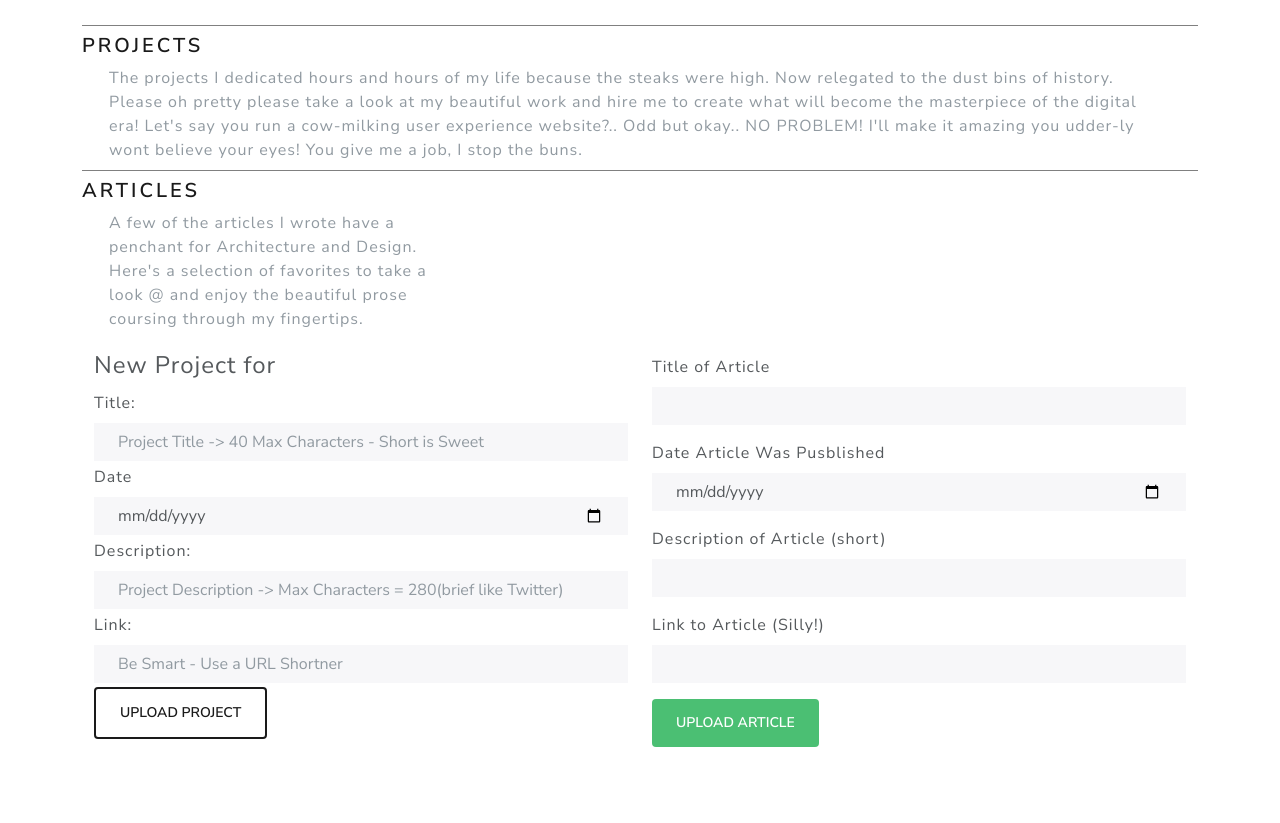
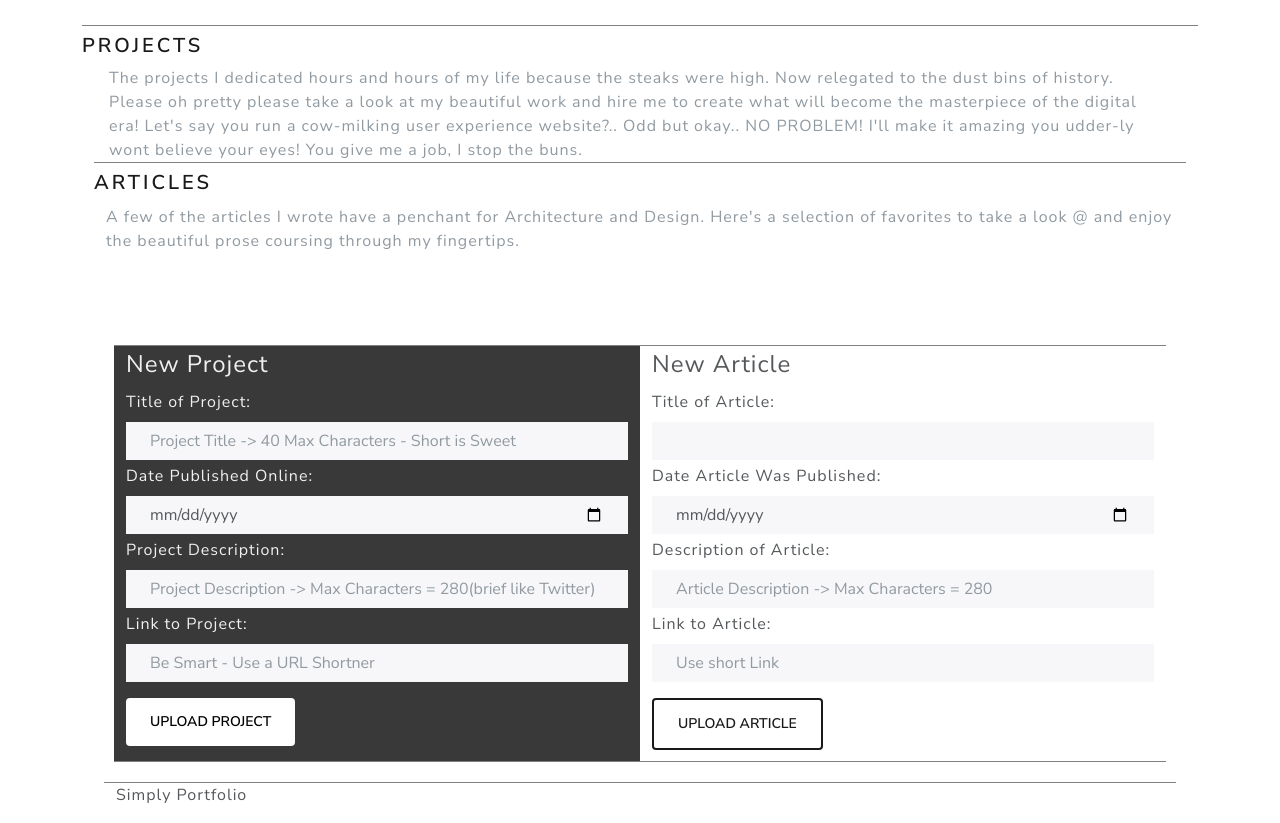
Before and after one commit to alx-rg/portfolios-database-website, a Flask app: template templates/users_show.html in a window 1280 px wide. Shown: the part 277-1100 px from the top of the page. Before the commit the page ends 1024 px from the top, so only its background shows below. Run offline with Flask 2, Linux system fonts and the light colour scheme; the template is opened without the code that fills it, so the values that code supplies are empty; some libraries are stand-ins or nearby versions.

Commit message:
Fixed articles and styling

```diff
--- a/app.py
+++ b/app.py
@@ -154,4 +154,4 @@ def article_new():
 
 # turn the server on for servering
 if __name__ == '__main__':
-  app.run(debug=True, port=3000)
+  app.run(debug=True, port=5000)
--- a/templates/partials/article_form.html
+++ b/templates/partials/article_form.html
@@ -3,29 +3,29 @@
 <form action="{{ url_for('articles_new') }}" method='POST' >
     <input type ='hidden' value='{{ user._id }}' name='user_id'>
 <fieldset>
-  <legend>{{ title }}</legend>
+    <legend>New Article</legend>
    <!-- TITLE -->
-   <div class='form-group'>
-       <label for='title'>Title of Article</label><br>
+   <div class='form-group mb-1'>
+       <label for='title'>Title of Article:</label><br>
        <input class='form-control' id='title' type='text' name='title'/>
    </div>
    <!-- Date -->
-   <div class='form-group'>
-       <label for='date'>Date Article Was Pusblished</label><br>
-       <input class='form-control' id='date' type='date' name='date'/>
+   <div class='form-group mb-1'>
+       <label for='date'>Date Article Was Published:</label><br>
+       <input class='form-control' id='date' type='date' name='date' required/>
    </div>
     <!-- Description -->
-    <div class='form-group'>
-        <label for='description'>Description of Article (short)</label><br>
-        <input class='form-control' id='description' type='text' name='description'/>
+    <div class='form-group mb-1'>
+        <label for='description'>Description of Article:</label><br>
+        <input class='form-control' id='description' type='text' name='description' maxlength='280' placeholder='Article Description -> Max Characters = 280' required />
     </div>
        <!-- Link -->
     <div class='form-group'>
-        <label for='link'>Link to Article (Silly!)</label><br>
-        <input class='form-control' id='link' type='text' name='link' />
+        <label for='link'>Link to Article:</label><br>
+        <input class='form-control' id='link' type='text' name='link' placeholder='Use short Link' required />
     </div>
 
-    <button type='submit' class='btn btn-success'>Upload Article</button>
+    <button type='submit' class='btn btn-outline-primary'>Upload Article</button>
 
 </fieldset>
 
--- a/templates/partials/project_form.html
+++ b/templates/partials/project_form.html
@@ -1,26 +1,27 @@
 
 
-<form action="{{ url_for('projects_new') }}" method='POST'>
+<form action="{{ url_for('projects_new') }}" method='POST' style="background-color: rgb(57, 57, 57); color: rgb(240, 240, 240);">
 <input type ='hidden' value='{{ user._id }}' name='user_id'>
-  <fieldset>
-    <legend>New Project for {{user.name}} </legend>
+  <fieldset >
+    <legend>New Project</legend>
     <div class='form-group mb-1'>
-      <label for='title'>Title: </label><br>
+      <label for='title'>Title of Project: </label><br>
       <input type='text' id='text' name='title' class='form-control' maxlength='40' placeholder='Project Title -> 40 Max Characters - Short is Sweet' required>
     </div>
     <div class='form-group mb-1'>
-      <label for='date'>Date</label>
+      <label for='date'>Date Published Online:</label>
       <input type='date' id='date' name='date' class='form-control' required>
     </div>
     <div class='form-group mb-1'>
-      <label for='description'>Description: </label><br>
+      <label for='description'>Project Description:</label><br>
       <input type='text' id='text' name='description' class='form-control' maxlength='280' placeholder='Project Description -> Max Characters = 280(brief like Twitter)' required>
     </div>
-    <div class='form-group mb-1'>
-      <label for='link'>Link: </label><br>
+    <div class='form-group'>
+      <label for='link'>Link to Project: </label><br>
       <input type='text' id='text' name='link' class='form-control' placeholder='Be Smart - Use a URL Shortner' required>
     </div>
   </fieldset>
 
-  <button type='submit' class='btn btn-outline-primary'>Upload Project</button>
+  <button type='submit' class='btn btn-secondary'>Upload Project</button>
+  <p style="font-size: 10px; margin: 0px ; color: rgb(57, 57, 57);">.</p>
 </form>
--- a/templates/users_show.html
+++ b/templates/users_show.html
@@ -14,7 +14,7 @@
   <div class="row row-cols-2 row-cols-2 row-cols-2 mt-2" style="border-top: 1px solid grey;">
     <div class="col-12">
       <!-- PROJECTS MADE -->
-      <h4 class="row mt-2">Projects</h4>
+      <h4 class="row mt-2"style="margin-top ">Projects</h4>
 
       <div class="text-left col-lg-12">
         <p class="text-muted para-desc mx-auto mb-0">The projects I dedicated hours and hours of my life because the steaks were high. Now relegated to the dust bins of history.
@@ -24,28 +24,49 @@
         {% for project in projects %}
             {% include 'partials/project.html' %}
         {% endfor %}
+    </div>
+  </div>
+
+  <!-- Articles Start -->
+  <section class="section" id="article" >
+    <div class="container" style="border-top: 1px solid grey;">
+      <h4 class="row mt-2"style="margin-top ">Articles</h4>
+        <div class="row justify-content-center" style='margin-top: 10px;'>
+
+            <div class="col-12">
+                <div class="section-title text-left mb-4 pb-2">
+                    <p class="text-muted mx-auto mb-0">A few of the articles I wrote have a penchant for Architecture and Design. Here's a selection of favorites to take a look @ and enjoy the beautiful prose coursing through my fingertips.</p>
+                </div>
+            </div><!--end col-->
+        </div><!--end row-->
+
+        <div class="row">
+
+        {% for article in articles %}
+        {% include 'partials/article.html' %}
+        {% endfor %}
+
+        </div><!--end row-->
 
 
+    </div><!--end container-->
+    <div>
+      <button type="button" class="btn btn-outline-light">Easter Egg!</button>
     </div>
+    <div class="row row-cols-2 row-cols-2 row-cols-2 mt-2" style='border-top: 1px solid grey; margin: 20px;border-bottom: 1px solid grey; margin: 20px;' id="new">
+      {% include 'partials/project_form.html' %}
+      {% include 'partials/article_form.html' %}
+    </div>
+  </section>
+  <!-- Articles End -->
+
+
+  <div class="row row-cols-2 row-cols-2 row-cols-2 mt-2" style="border-top: 1px solid grey; margin-left: 10px; margin-right: 10px;">
+    <p>Simply Portfolio</p>
+
   </div>
-  <div class="row row-cols-2 row-cols-2 row-cols-2 mt-2" style="border-top: 1px solid grey;">
-    <div class="col-12">
-      <!-- ARTICLES MADE -->
-      <h4 class="row mt-2 ">Articles</h4>
-      <div class="text-left col-lg-4">
-        <p class="text-muted para-desc mx-auto mb-0">A few of the articles I wrote have a penchant for Architecture and Design. Here's a selection of favorites to take a look @ and enjoy the beautiful prose coursing through my fingertips.</p>
-      </div>
-      <div class="row row-cols-2 row-cols-2 row-cols-2 mt-2" style='margin-top: 10px;'>
-        {% for article in articles %}
-            {% include 'partials/article.html' %}
-        {% endfor %}
-      </div>
-      <div class="row row-cols-2 row-cols-2 row-cols-2 mt-2" style='margin-top: 10px;' id="new">
-        {% include 'partials/project_form.html' %}
-        {% include 'partials/article_form.html' %}
-      </div>
-    </div>
-  </div>
+
+
 </div>
 
 {% endblock %}
```
Also changed, not shown: templates/articles_new.html (+0 -20 lines), templates/partials/article.html (+14 -9 lines).
